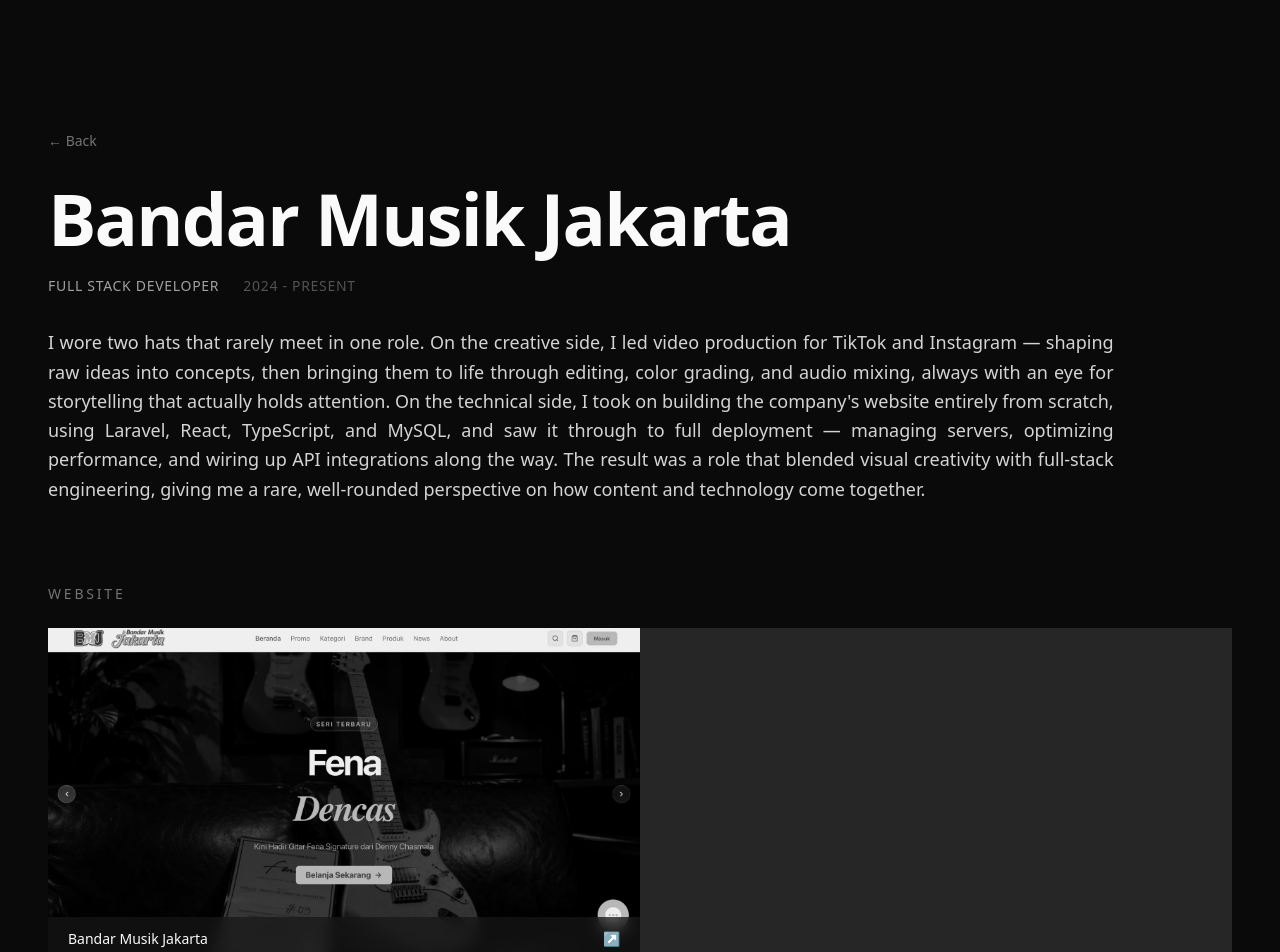
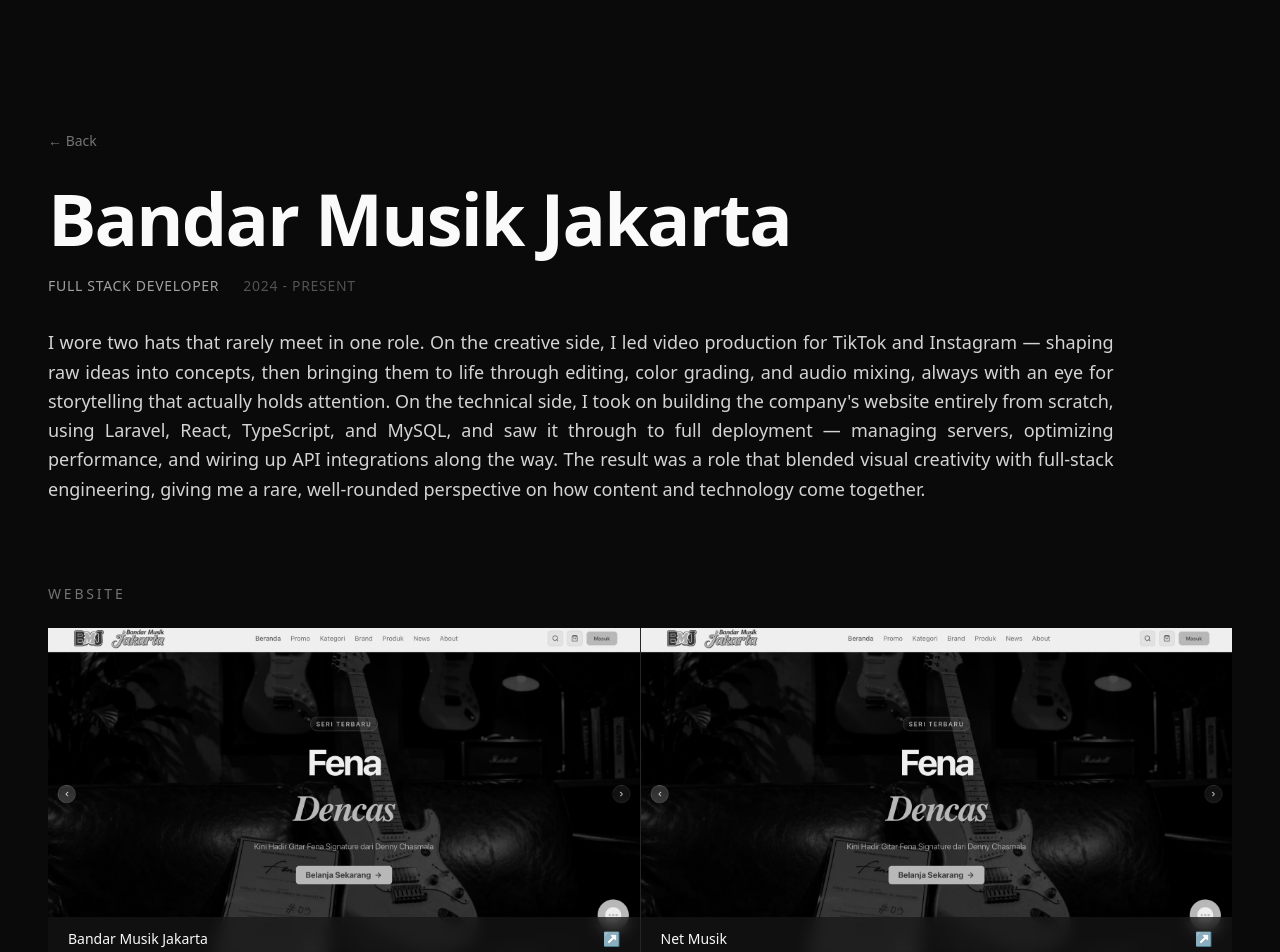
Before and after one commit to Cehmenang/personal-portfolio, a Next.js app: page /work/bandar-musik-jakarta in a window 1280 px wide. Shown: the top 952 px of the page. Built offline with nearby package versions, Linux system fonts and the light colour scheme.

Commit message:
Staging Project Gw ke Github12

```diff
--- a/app/page.tsx
+++ b/app/page.tsx
@@ -9,7 +9,7 @@
     <div className="main flex flex-col gap-y-40 bg-neutral-950 text-neutral-50">
       <Navbar/>
       <BaseName/>
-      {/* <AboutSection/> */}
+      <AboutSection/>
       <WorksMain/>
     </div>
   )
--- a/components/about/AboutSection.tsx
+++ b/components/about/AboutSection.tsx
@@ -4,21 +4,30 @@
   return (
     <section
       id="about"
-      className="relative w-full about bg-neutral-950 text-neutral-50 px-6 md:px-12 py-24 md:py-32"
+      className="relative w-full bg-neutral-950 text-neutral-50 px-6 md:px-12"
     >
       <div className="mb-14 md:mb-20">
         <span className="block text-sm tracking-[0.2em] uppercase text-neutral-400 mb-3">
           About
         </span>
+        <h2 className="font-primary font-extrabold text-4xl sm:text-5xl md:text-6xl tracking-tight">
+          Behind The Screen
+        </h2>
       </div>
 
-      <div className="grid grid-cols-1">
-        <div className="about-txt absolute top-0 left-0 z-10">
-            <AboutText/>
+      <div className="grid grid-cols-1 lg:grid-cols-[2.5fr_2fr] gap-x-0 md:gap-x-10">
+        {/* photo — portrait, sticky di desktop */}
+        <div className="lg:sticky lg:top-32 h-fit">
+          <div className="about-photo relative w-full mx-auto lg:mx-0 aspect-video bg-neutral-800 overflow-hidden gap-x-10">
+            <img
+              src="https://picsum.photos/seed/cehwin/600/750"
+              alt="Cehwin"
+              className="w-full h-full object-cover grayscale"
+            />
+          </div>
         </div>
-        <div className="gambar w-full h-[500px] bg-neutral-700 absolute top-0 left-0">
 
-        </div>
+        <AboutText />
       </div>
     </section>
   )
--- a/components/about/AboutText.tsx
+++ b/components/about/AboutText.tsx
@@ -9,21 +9,15 @@
   {
     number: "01",
     label: "Approach",
-    text: "I'm Cehwin, a fullstack developer who likes understanding the full picture before writing a single line of code. I'm the type who'll dig into an edge case until it actually makes sense, not just until it stops throwing errors — debugging is half the job, and I don't mind spending time there.",
-    offset: "left-0 top-0",
+    text: "As a Full-stack Developer specializing in the JavaScript/TypeScript ecosystem, React, Next.js, and Laravel, I build scalable end-to-end web applications. I focus on clean architecture and seamless separation of concerns, managing everything from REST APIs and MySQL databases to complex integrations like authentication and payment gateways.",
+    offset: "",
   },
   {
     number: "02",
-    label: "Structure",
-    text: "I work best with a clear structure: separating concerns properly, keeping frontend and backend decoupled, and building things in a way my future self won't hate. I lean toward simplicity over cleverness, and I'd rather ship something solid than something flashy that breaks in three months.",
-    offset: "left-[50%] top-[50%]",
-  },
-  {
-    number: "03",
-    label: "Curiosity",
-    text: "I pick up new things fast, and I'm currently diving into AI integration — exploring RAG pipelines and how they can fit into real, production-level applications. Curious by nature, comfortable moving between frontend and backend, and always down to learn a new tool if it genuinely solves a problem.",
-    offset: "right-0 bottom-0",
-  },
+    label: "Develop",
+    text: "I prioritize understanding the big picture before coding, favoring simple, maintainable solutions over fragile workarounds. Adaptable and meticulous in debugging, I thrive both independently and in teams, and I am currently expanding my skill set by integrating AI and RAG pipelines into production-ready systems.",
+    offset: "ml-10",
+  }
 ]
 
 gsap.registerPlugin(SplitText, ScrollTrigger)
@@ -65,13 +59,13 @@
   }, [])
 
   return (
-    <div ref={containerRef} className="flex flex-col gap-y-14 md:gap-y-6 relative">
+    <div ref={containerRef} className="flex flex-col gap-y-14 md:gap-y-6">
       {abouts.map((abt, idx) => (
         <div
           key={idx}
-          className={`flex flex-col sm:flex-row gap-4 sm:gap-8 absolute ${abt.offset} right-0`}
+          className={`flex flex-col sm:flex-row gap-4 sm:gap-8 ${abt.offset}`}
         >
-          <p className="split text-justify font-second text-base md:text-[22px] leading-relaxed text-neutral-400 tracking-tight">
+          <p className="split text-justify font-second text-base md:text-[20px] leading-loose text-neutral-400 tracking-tight">
             {abt.text}
           </p>
         </div>
--- a/components/navbar/Navbar.tsx
+++ b/components/navbar/Navbar.tsx
@@ -8,9 +8,8 @@
 gsap.registerPlugin(ScrollTrigger);
 
 const NAV_LINKS = [
+  { label: "About", href: "/#about" },
   { label: "Work", href: "/#work" },
-  { label: "About", href: "/#about" },
-  { label: "Contact", href: "/#contact" },
 ];
 
 const HIDE_AFTER_PX = 80; // baru mulai sembunyi setelah scroll sejauh ini
--- a/components/works/WorksMain.tsx
+++ b/components/works/WorksMain.tsx
@@ -220,7 +220,7 @@
                     return (
                       <button
                         key={`${d.companySlug}-${d.image}-${realIdx}`}
-                        onClick={() => setLightboxIdx(realIdx)}
+                        // onClick={() => setLightboxIdx(realIdx)}
                         className="reveal-item relative aspect-square bg-neutral-950 overflow-hidden group"
                       >
                         <Image
--- a/libs/works.ts
+++ b/libs/works.ts
@@ -70,7 +70,7 @@
         summary: "Bandar Musik Jakarta is an e-commerce site I built for a music instrument store, carrying around 10,000 products. It's built with Laravel on the backend and Next.js on the frontend, styled with Tailwind CSS using a custom theme, clean white/slate cards, and amber/red accents.Key features include detailed product pages with specs and embedded videos, brand filtering, an admin upload system, shipping cost integration (RajaOngkir/Komerce), Accurate Online for accounting, and SEO essentials like structured data and a dynamic sitemap. It's also optimized with Redis caching and fronted by Cloudflare for performance and security.\n\nBasically, it's a full online storefront built to give the store real e-commerce capability, from browsing to checkout to backend management.",
         stack: [
           "Laravel",
-          "Next.js",
+          "NextJS",
           "Tailwind CSS",
           "TypeScript",
           "MySQL",
@@ -88,6 +88,34 @@
           "/works/BMJ/BMJPreview5.webp",
         ],
         feature: "Product catalog browsing, detailed product specs, embedded product videos, product filtering, admin product upload, shipping cost calculator, accounting integration, Realtime Search, SEO optimization, dynamic sitemap, FAQ accordion, related products carousel, milestone counter, backend caching, Cloudflare security, Multirole Access, Guest Wishlist, Last View Product, CRUD Admin",
+      },
+      {
+        name: "Net Musik",
+        slug: "net-musik",
+        url: "https://net.bandarmusikjakarta.com",
+        summary: "Net Musik is an e-commerce platform for musical instrument sales, built with a decoupled full-stack architecture: a NestJS backend (Prisma ORM + PostgreSQL) and a Next.js frontend. It features JWT-based authentication with httpOnly cookies, an admin dashboard for product management (with automatic image conversion to WebP on upload), and role-based access control via Next.js middleware.\n\nOn the customer side, there's a complete checkout flow — from selecting cart items, entering a shipping address, and choosing a payment method (bank transfer or COD), to an order summary and confirmation page. Shipping cost is currently a flat-rate placeholder, pending future integration with RajaOngkir/Komerce.",
+        stack: [
+          "NestJS",
+          "NextJS",
+          "Tailwind CSS",
+          "TypeScript",
+          "Prisma",
+          "PostgreSQL",
+          "Nginx",
+          "JWT",
+          "Multer",
+          "Redis",
+          "GSAP",
+          "Hostinger"
+        ],
+        image: [
+          "/works/BMJ/BMJPreview.webp",
+          "/works/BMJ/BMJPreview2.webp",
+          "/works/BMJ/BMJPreview3.webp",
+          "/works/BMJ/BMJPreview4.webp",
+          "/works/BMJ/BMJPreview5.webp",
+        ],
+        feature: "Auth: JWT via httpOnly cookies + Passport, CORS with credentials, Image upload using Multer + sharp (convert to WebP), Product data model using native PostgreSQL string arrays, Order/create endpoint for checkout process, Admin dashboard: login form, product upload form, monochrome UI with GSAP animations, Next.js middleware for role-based route protection (including RSC/Server Action edge cases), Product creation flow: after POST, calls revalidateProducts() + router.push/router.refresh() to return to product list, Customer checkout page: select cart items via sessionStorage, recipient address form, payment method (bank transfer/COD), order summary with flat-rate shipping (placeholder pending RajaOngkir/Komerce integration)",
       },
     ],
     designs: [
```
